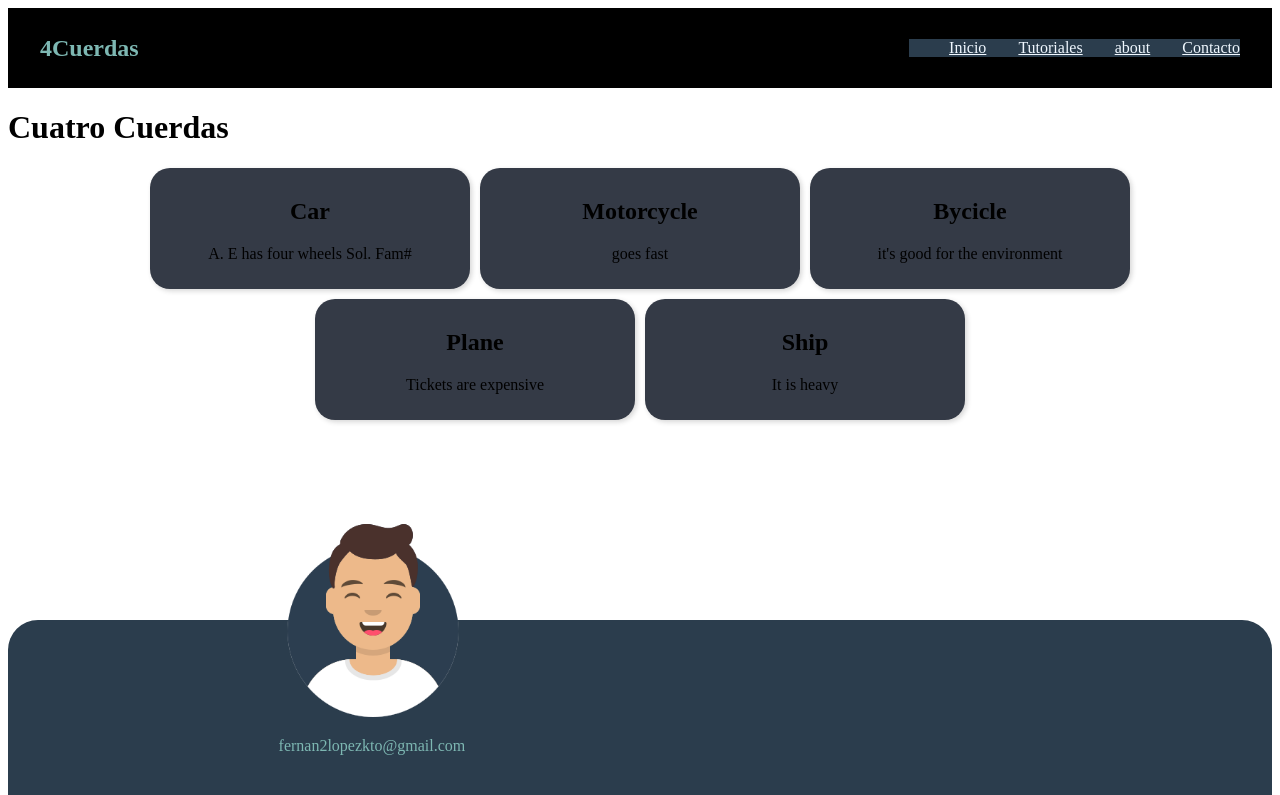
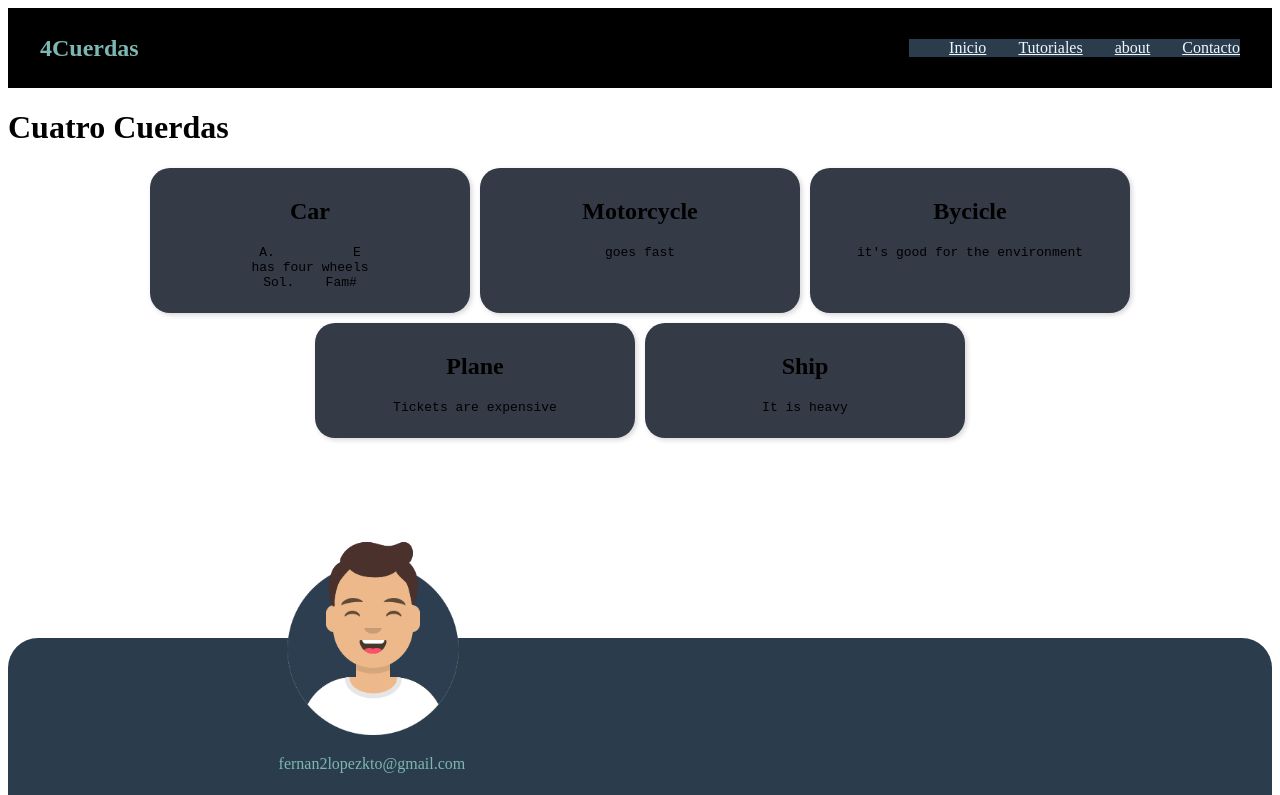
Before and after one commit to fernan2lopezkto/cuatro-cuerdas, a React (Vite) app: page /cuatro-cuerdas/tutoriales in a window 1280 px wide. Shown: the top 795 px of the page. Built offline with nearby package versions, Linux system fonts and the light colour scheme.

Commit message:
Update Card.jsx

```diff
--- a/src/components/Card.jsx
+++ b/src/components/Card.jsx
@@ -6,7 +6,7 @@
       <h2>
         {title}
       </h2>
-      <p>{description}</p>
+      <pre>{description}</pre>
     </div>
   );
 }
```
